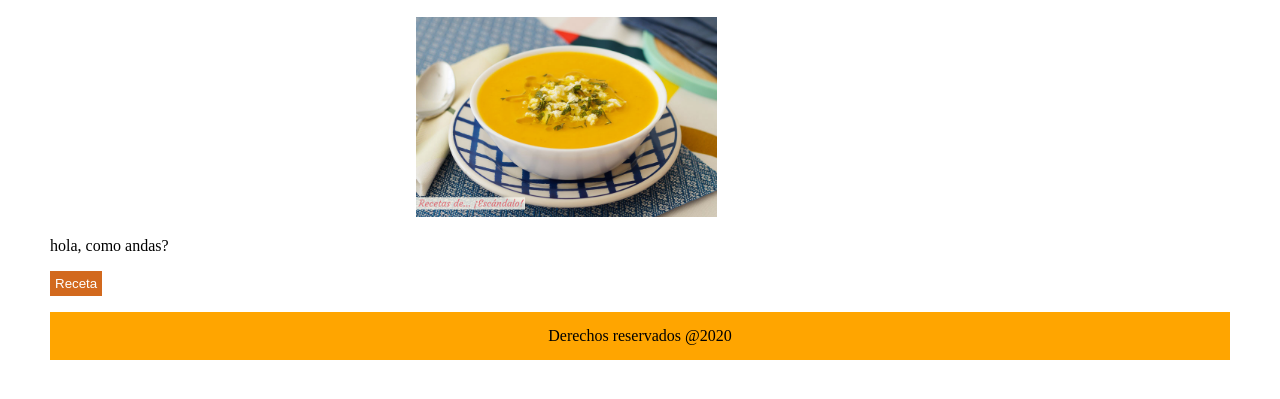
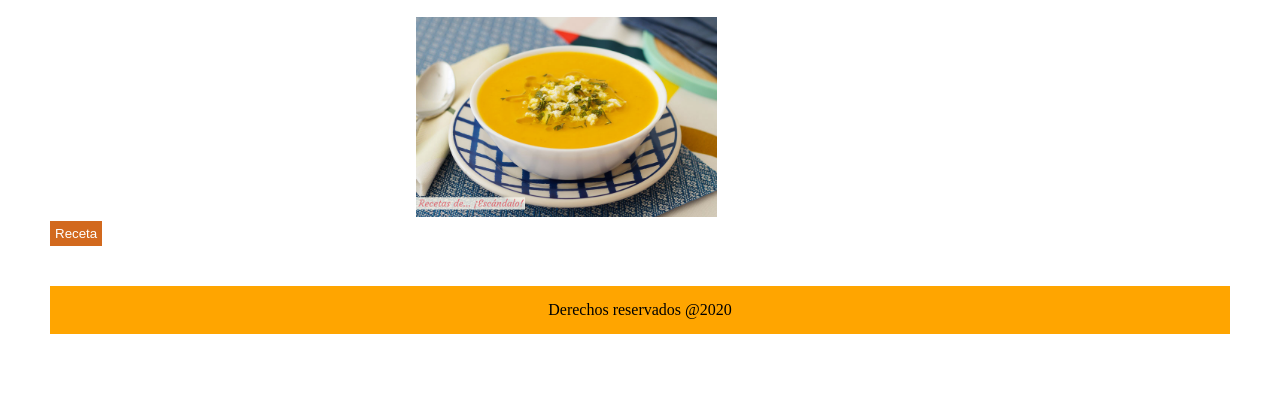
Before and after one commit to javierceverio/CursoPythonFS, a plain HTML site: page Unidad 2/Actividad La Cocina de Juan/index.html in a window 1280 px wide. Shown: the part 185-584 px from the top of the page. Drawn offline with Linux system fonts and the light colour scheme.

Commit message:
Arreglando el index

```diff
--- a/Unidad 2/Actividad La Cocina de Juan/index.html
+++ b/Unidad 2/Actividad La Cocina de Juan/index.html
@@ -14,7 +14,6 @@
             <h2>Sopa Crema de Calabaza</h2>
             <div>
                 <img src="images/sopaCalabaza.jpg" class="fotoReceta" />
-                <p>hola, como andas?</p>
             </div>
             <a href="recipe.html"><button>Receta</button></a>
         </div>
```
